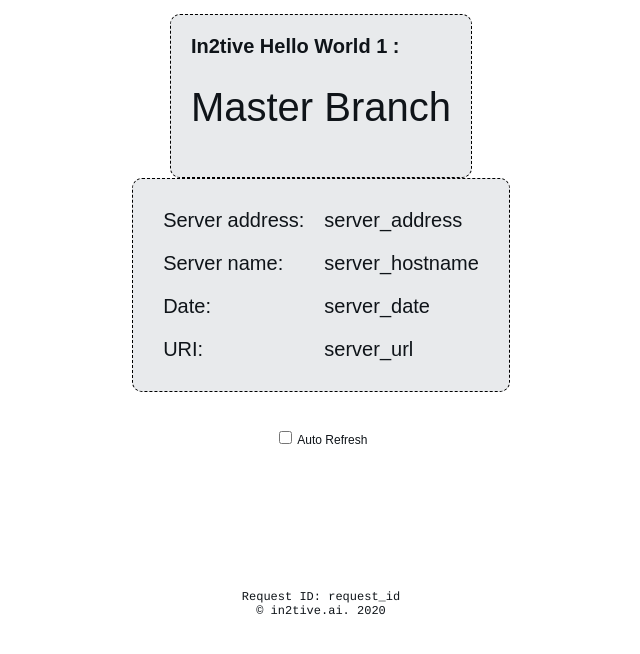
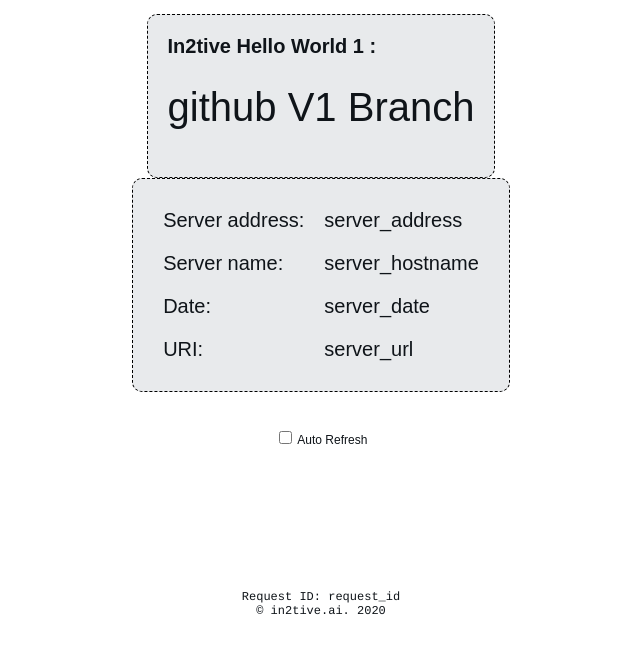
Before and after one commit to QA-Team-In2tive/gitrepo-12, a plain HTML site: page index.html in a window 1280 px wide. Shown: the part 146-800 px from the top of the page, without its empty margins (319-959 px from the left). Drawn offline with Linux system fonts and the light colour scheme.

Commit message:
Update index.html

```diff
--- a/index.html
+++ b/index.html
@@ -110,7 +110,7 @@
     <img alt="In2tive Logo" src="logo512.png" />
     <div class="hello">
         <b>
-           In2tive Hello World 1 : <h1>Master Branch</h1>
+           In2tive Hello World 1 : <h1>github V1 Branch</h1>
         </b>
     </div>
     <div class="info">
```
